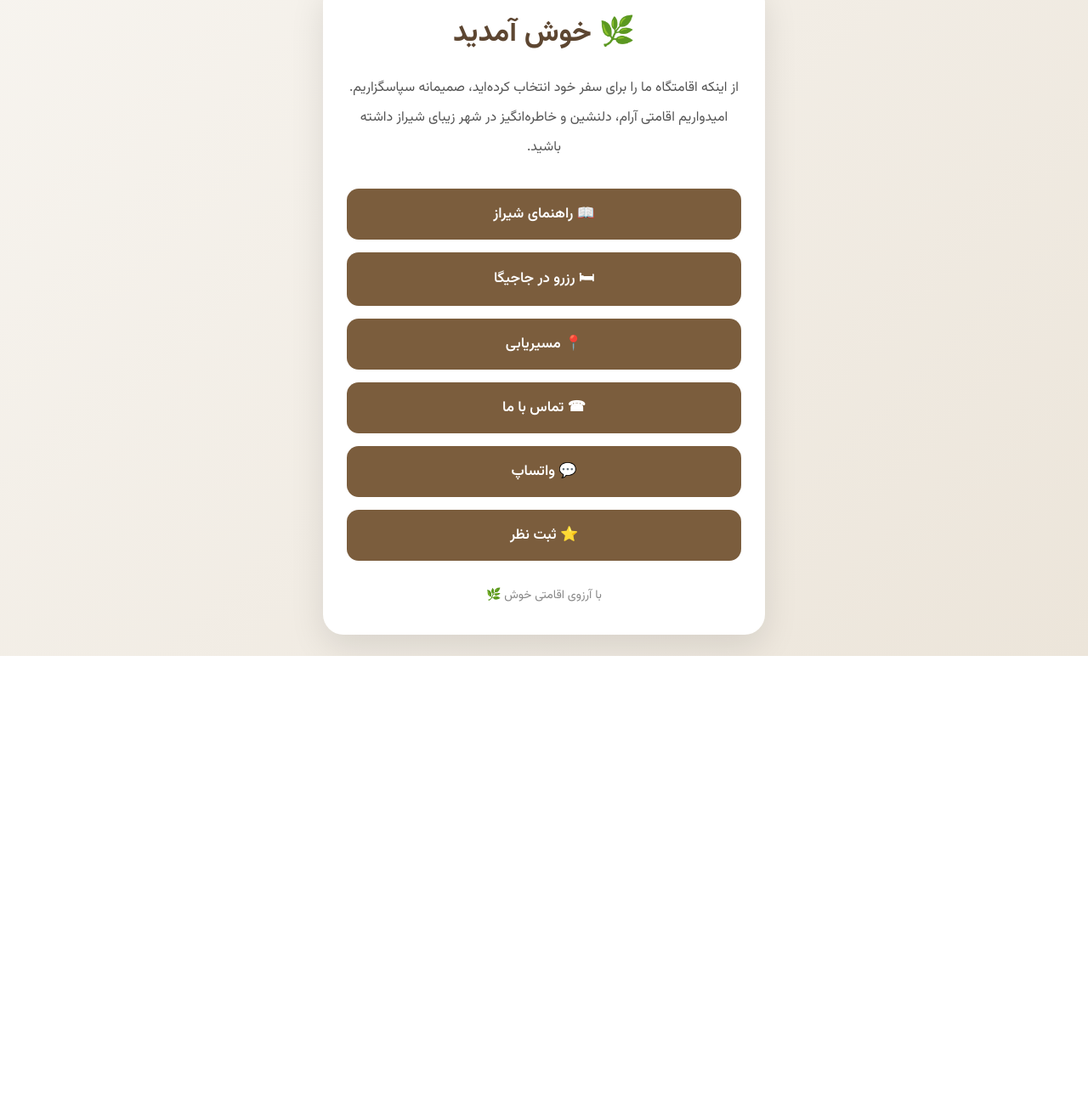
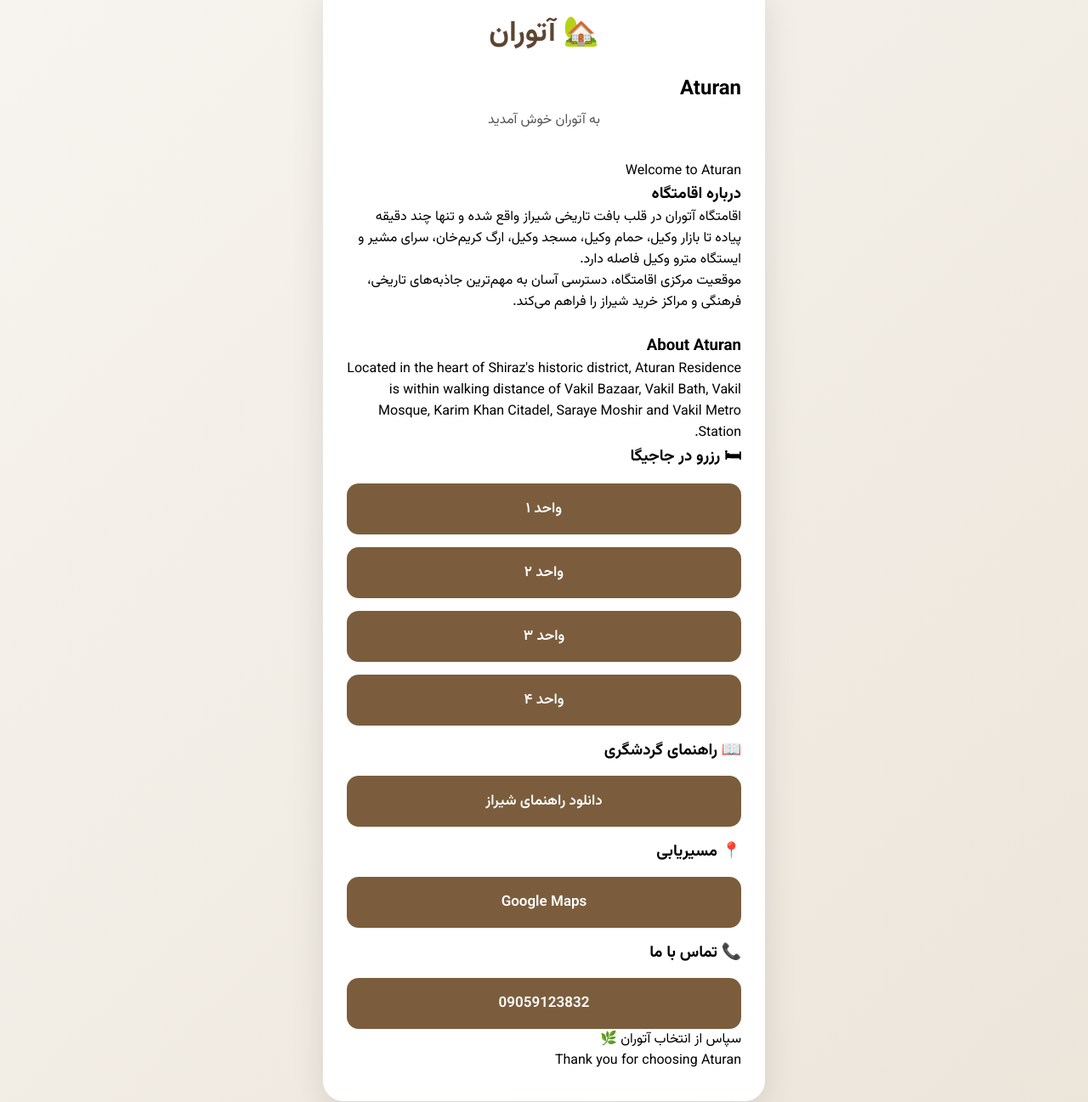
Before and after one commit to Bita-prsp/gust-page, a plain HTML site: page index.html in a window 1280 px wide. Shown: the part 47-1344 px from the top of the page at 85% size. Before the commit the page ends 819 px from the top, so only its background shows below. Drawn offline with Linux system fonts and the light colour scheme.

Commit message:
Update index.html

```diff
--- a/index.html
+++ b/index.html
@@ -2,14 +2,17 @@
 <html lang="fa" dir="rtl">
 
 <head>
+
 <meta charset="UTF-8">
+
 <meta name="viewport" content="width=device-width, initial-scale=1.0">
 
-<title>اقامتگاه آتوران</title>
+<title>آتوران | Aturan</title>
 
 <link rel="stylesheet" href="style.css">
 
 <link rel="preconnect" href="https://fonts.googleapis.com">
+
 <link rel="preconnect" href="https://fonts.gstatic.com" crossorigin>
 
 <link href="https://fonts.googleapis.com/css2?family=Vazirmatn:wght@300;400;500;600;700&display=swap" rel="stylesheet">
@@ -22,49 +25,123 @@
 
 <div class="card">
 
-<h1>🌿 خوش آمدید</h1>
+<header>
+
+<h1>🏡 آتوران</h1>
+
+<h2>Aturan</h2>
 
 <p class="welcome">
 
-از اینکه اقامتگاه ما را برای سفر خود انتخاب کرده‌اید، صمیمانه سپاسگزاریم.
-
-امیدواریم اقامتی آرام، دلنشین و خاطره‌انگیز در شهر زیبای شیراز داشته باشید.
+به آتوران خوش آمدید
 
 </p>
 
+<p class="welcome-en">
+
+Welcome to Aturan
+
+</p>
+
+</header>
+
+<section>
+
+<h3>درباره اقامتگاه</h3>
+
+<p>
+
+اقامتگاه آتوران در قلب بافت تاریخی شیراز واقع شده و تنها چند دقیقه پیاده تا بازار وکیل، حمام وکیل، مسجد وکیل، ارگ کریم‌خان، سرای مشیر و ایستگاه مترو وکیل فاصله دارد.
+
+</p>
+
+<p>
+
+موقعیت مرکزی اقامتگاه، دسترسی آسان به مهم‌ترین جاذبه‌های تاریخی، فرهنگی و مراکز خرید شیراز را فراهم می‌کند.
+
+</p>
+
+<br>
+
+<h3>About Aturan</h3>
+
+<p class="english">
+
+Located in the heart of Shiraz's historic district, Aturan Residence is within walking distance of Vakil Bazaar, Vakil Bath, Vakil Mosque, Karim Khan Citadel, Saraye Moshir and Vakil Metro Station.
+
+</p>
+
+</section>
+
 <div class="buttons">
 
-<a href="#" class="btn">
-📖 راهنمای شیراز
+<h3>🛏 رزرو در جاجیگا</h3>
+
+<a class="btn" href="https://www.jajiga.com/r/3hwx/dr" target="_blank">
+
+واحد ۱
+
 </a>
 
-<a href="#" class="btn">
-🛏 رزرو در جاجیگا
+<a class="btn" href="https://www.jajiga.com/r/3i6c/dr" target="_blank">
+
+واحد ۲
+
 </a>
 
-<a href="#" class="btn">
-📍 مسیریابی
+<a class="btn" href="https://www.jajiga.com/r/3hqd/dr" target="_blank">
+
+واحد ۳
+
 </a>
 
-<a href="#" class="btn">
-☎ تماس با ما
+<a class="btn" href="https://www.jajiga.com/r/3hwz/dr" target="_blank">
+
+واحد ۴
+
 </a>
 
-<a href="#" class="btn">
-💬 واتساپ
+<h3>📖 راهنمای گردشگری</h3>
+
+<a class="btn" href="guide.pdf" target="_blank">
+
+دانلود راهنمای شیراز
+
 </a>
 
-<a href="#" class="btn">
-⭐ ثبت نظر
+<h3>📍 مسیریابی</h3>
+
+<a class="btn" href="https://maps.app.goo.gl/aM4ZekBX2bC79dep7?g_st=ic" target="_blank">
+
+Google Maps
+
+</a>
+
+<h3>📞 تماس با ما</h3>
+
+<a class="btn" href="tel:+989059123832">
+
+09059123832
+
 </a>
 
 </div>
 
-<div class="footer">
+<footer>
 
-با آرزوی اقامتی خوش 🌿
+<p>
 
-</div>
+سپاس از انتخاب آتوران 🌿
+
+</p>
+
+<p class="english">
+
+Thank you for choosing Aturan
+
+</p>
+
+</footer>
 
 </div>
 
```
